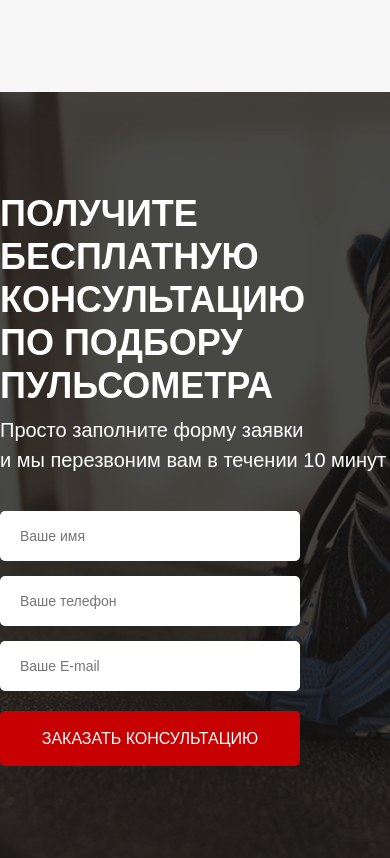
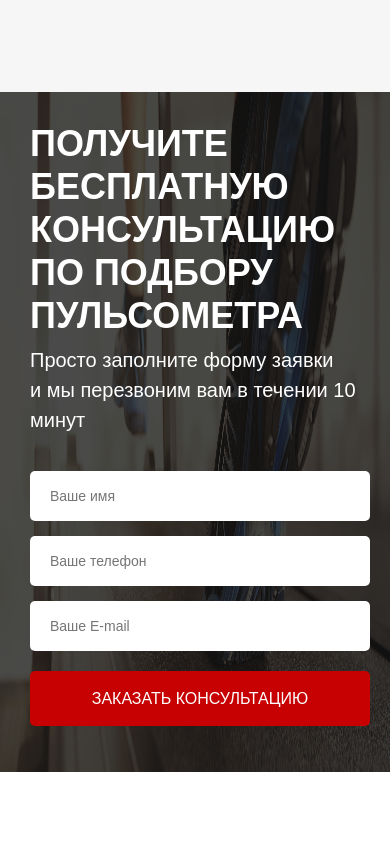
Before and after one commit to olegtsyba/PULS, a website: page src/index.html in a window 390 px wide. Shown: the part 1601-2459 px from the top of the page. After the commit the page ends 2373 px from the top, so only its background shows below. Drawn offline with Linux system fonts and the light colour scheme.

Commit message:
section 5

```diff
--- a/src/index.html
+++ b/src/index.html
@@ -106,7 +106,7 @@
          </form>
       </div>
    </div>
-
+   <script src="js/script.js"></script>
 </body>
 
 </html>
--- a/src/sass/blocks/_consultation.scss
+++ b/src/sass/blocks/_consultation.scss
@@ -9,5 +9,15 @@
       font-weight: 500;
       text-align: left;
    }
+   @media (max-width: 991px){
+         padding: 30px 20px 0 30px;
+         background-size: 100% 100%;
+
+      }
+   @media (max-width: 991px){
+      .feed_form{
+         width: 100%;
+      }
+   }
 
    }
--- a/src/sass/blocks/_media.scss
+++ b/src/sass/blocks/_media.scss
@@ -78,4 +78,5 @@
    .button_main{
       width: 200px;
    }
+
 }
```
Also changed, not shown: src/css/style.min.css, src/js/script.js (added).
